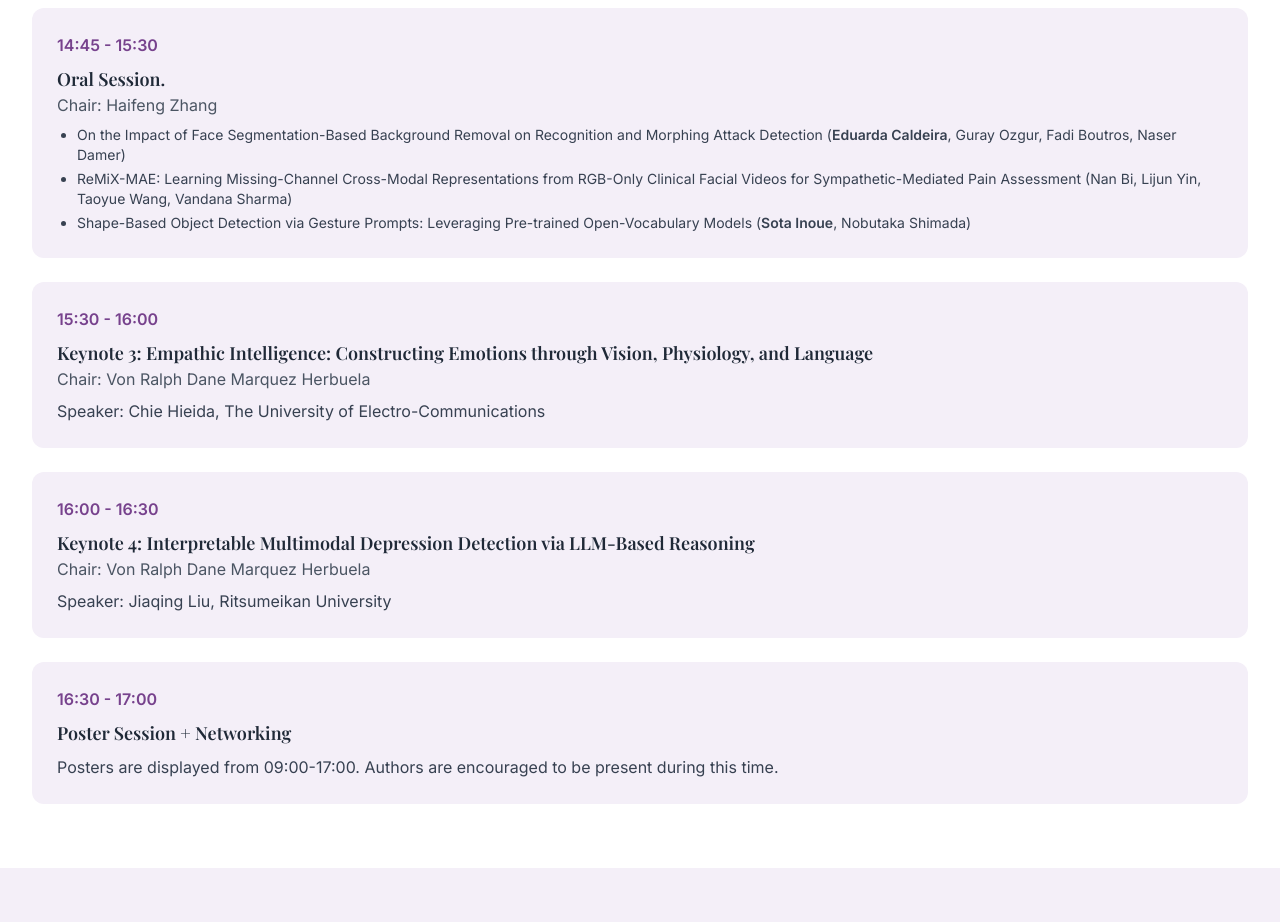
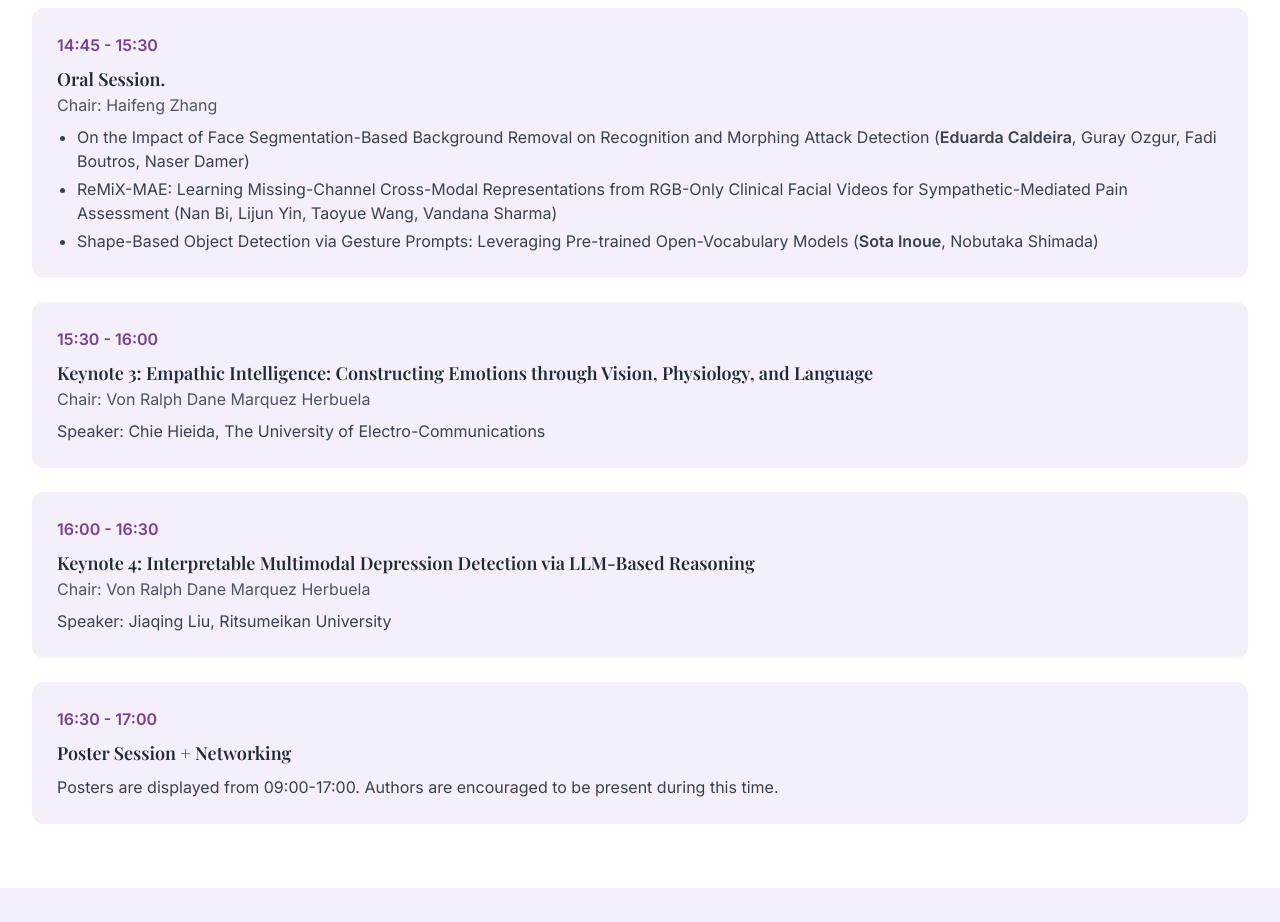
Before and after one commit to ElizaZhou96/EmpAI26, a React (Vite) app: page / in a window 1280 px wide. Shown: the part 4120-5042 px from the top of the page. Built offline with nearby package versions, Linux system fonts and the light colour scheme.

Commit message:
Update App.tsx

```diff
--- a/src/App.tsx
+++ b/src/App.tsx
@@ -350,7 +350,7 @@ function App() {
               title="Oral Session."
               speaker="Chair: Haifeng Zhang"
               description={
-				<ul className="list-disc ml-5 space-y-1 text-sm">
+				<ul className="list-disc ml-5 space-y-1">
 			      <li>On the Impact of Face Segmentation-Based Background Removal on Recognition and Morphing Attack Detection (<strong>Eduarda Caldeira</strong>, Guray Ozgur, Fadi Boutros, Naser Damer) </li>
 			      <li>ReMiX-MAE: Learning Missing-Channel Cross-Modal Representations from RGB-Only Clinical Facial Videos for Sympathetic-Mediated Pain Assessment (Nan Bi, Lijun Yin, Taoyue Wang, Vandana Sharma) </li>
 			      <li>Shape-Based Object Detection via Gesture Prompts: Leveraging Pre-trained Open-Vocabulary Models (<strong>Sota Inoue</strong>, Nobutaka Shimada) </li>
```
